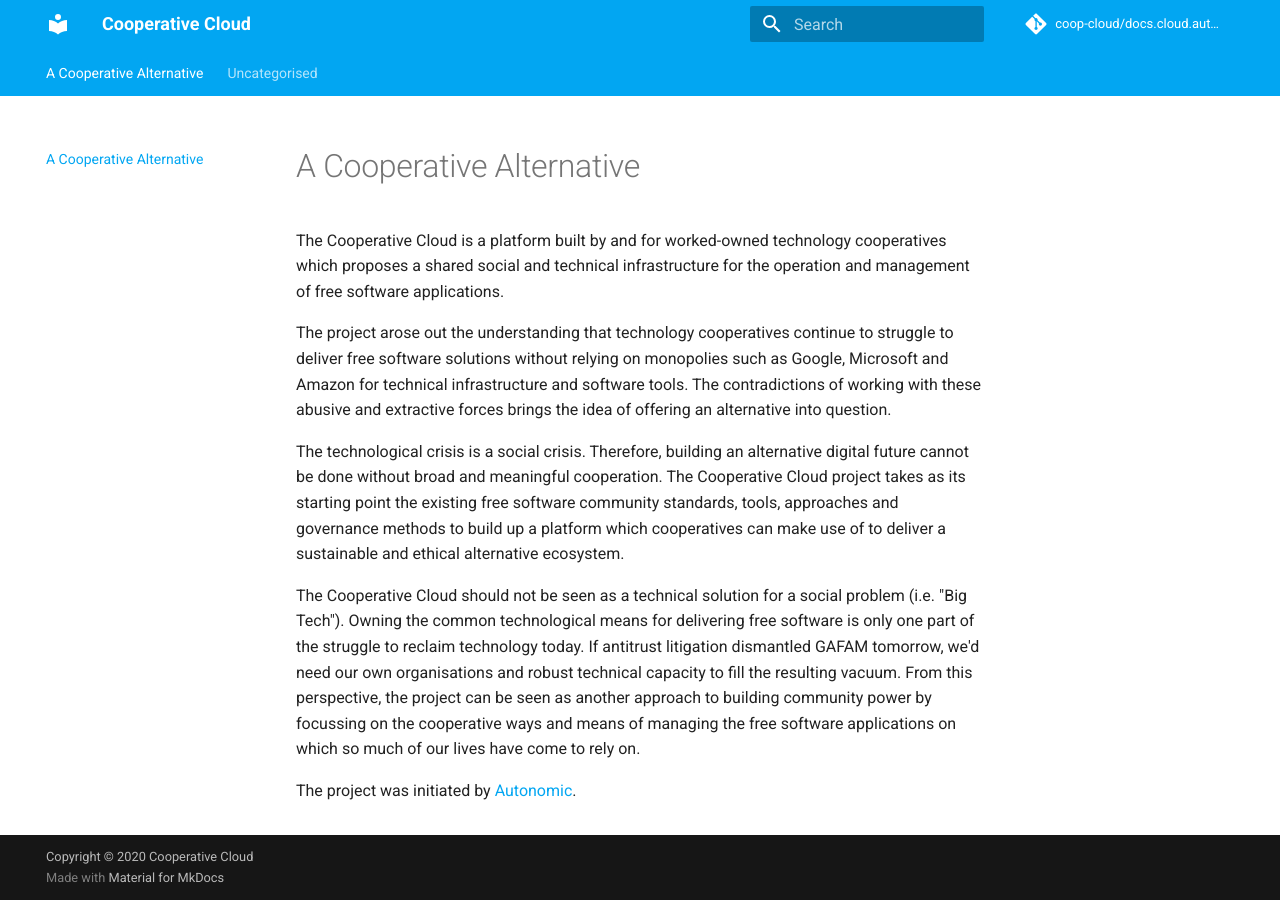
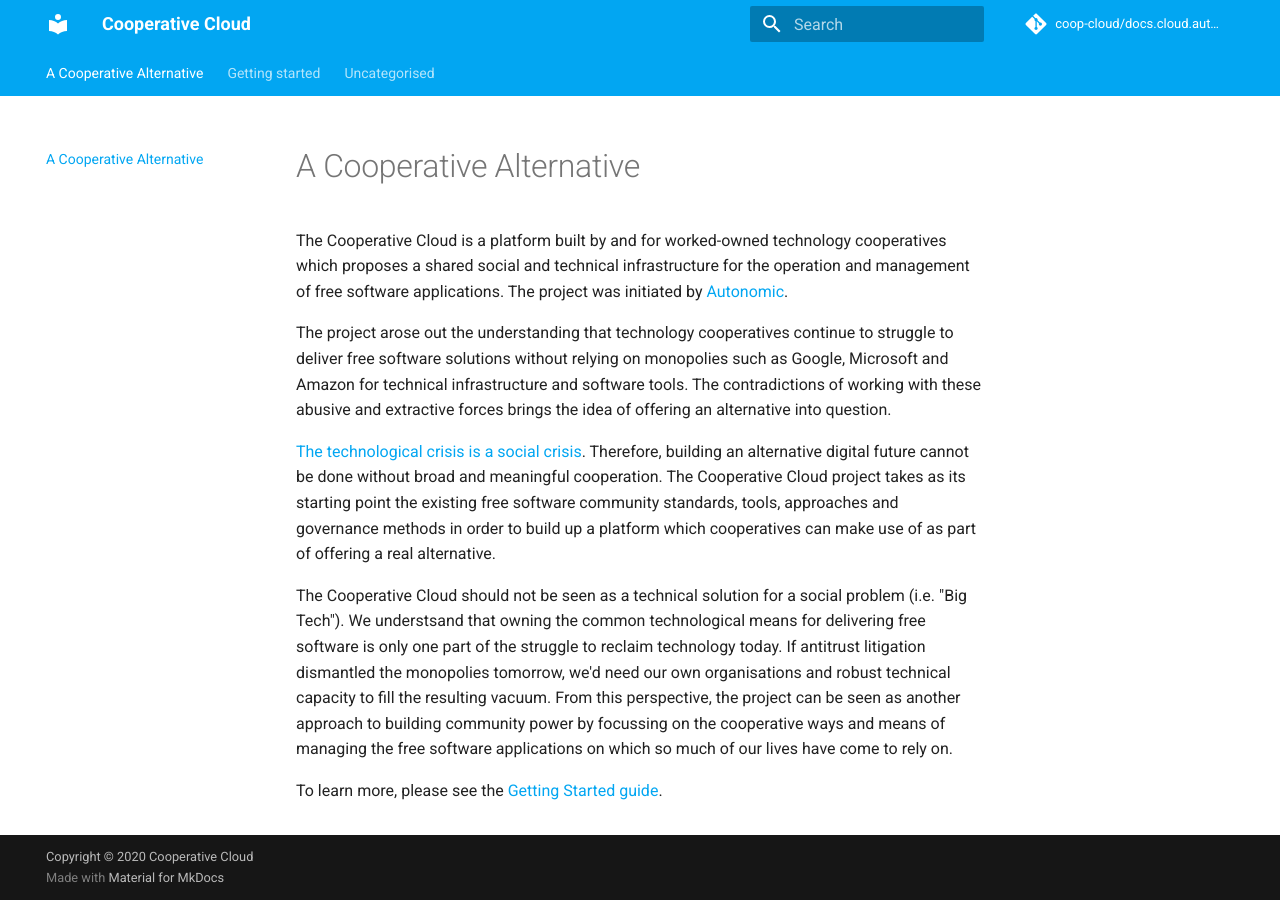
Before and after one commit to mayel/docs.coopcloud.tech, an MkDocs documentation site: the page built from docs/index.md, in a window 1280 px wide. Built offline with MkDocs 1.6.1 and Material for MkDocs 9.7.7, drawn with Linux system fonts in a browser that asks for light colours.

Commit message:
Shift it around a bit and add another WIP page

```diff
--- a/docs/index.md
+++ b/docs/index.md
@@ -4,7 +4,8 @@
 
 The Cooperative Cloud is a platform built by and for worked-owned technology
 cooperatives which proposes a shared social and technical infrastructure for
-the operation and management of free software applications.
+the operation and management of free software applications. The project was
+initiated by [Autonomic].
 
 The project arose out the understanding that technology cooperatives continue
 to struggle to deliver free software solutions without relying on monopolies
@@ -12,22 +13,25 @@
 tools. The contradictions of working with these abusive and extractive forces
 brings the idea of offering an alternative into question.
 
-The technological crisis is a social crisis. Therefore, building an alternative
-digital future cannot be done without broad and meaningful cooperation. The
-Cooperative Cloud project takes as its starting point the existing free
-software community standards, tools, approaches and governance methods to build
-up a platform which cooperatives can make use of to deliver a sustainable and
-ethical alternative ecosystem.
+[The technological crisis is a social crisis]. Therefore, building an
+alternative digital future cannot be done without broad and meaningful
+cooperation. The Cooperative Cloud project takes as its starting point the
+existing free software community standards, tools, approaches and governance
+methods in order to build up a platform which cooperatives can make use of as
+part of offering a real alternative.
 
 The Cooperative Cloud should not be seen as a technical solution for a social
-problem (i.e. "Big Tech"). Owning the common technological means for delivering
-free software is only one part of the struggle to reclaim technology today. If
-antitrust litigation dismantled GAFAM tomorrow, we'd need our own organisations
-and robust technical capacity to fill the resulting vacuum. From this
-perspective, the project can be seen as another approach to building community
-power by focussing on the cooperative ways and means of managing the free
-software applications on which so much of our lives have come to rely on.
+problem (i.e. "Big Tech"). We understsand that owning the common technological
+means for delivering free software is only one part of the struggle to reclaim
+technology today. If antitrust litigation dismantled the monopolies tomorrow,
+we'd need our own organisations and robust technical capacity to fill the
+resulting vacuum. From this perspective, the project can be seen as another
+approach to building community power by focussing on the cooperative ways and
+means of managing the free software applications on which so much of our lives
+have come to rely on.
 
-The project was initiated by [Autonomic].
+To learn more, please see the [Getting Started guide].
 
 [autonomic]: https://autonomic.zone/
+[the technological crisis is a social crisis]: https://i.imgur.com/TmuTWBl.jpg
+[getting started guide]: getting-started/guide.md
```
Also changed, not shown: docs/getting-started/guide.md (added, +5 -0 lines).
